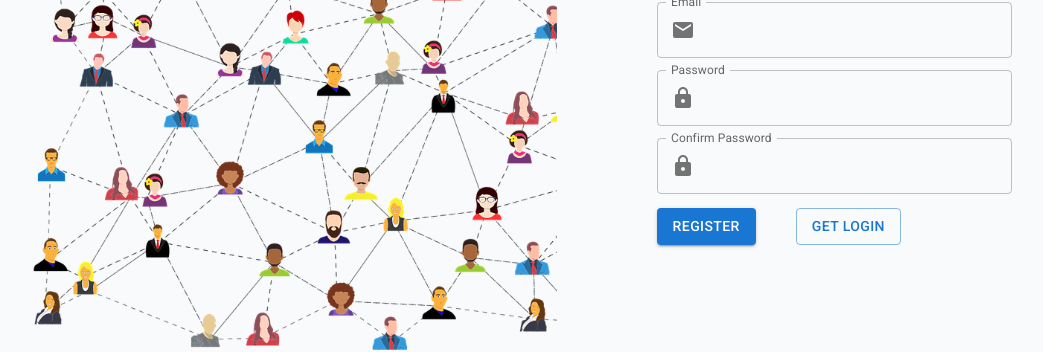
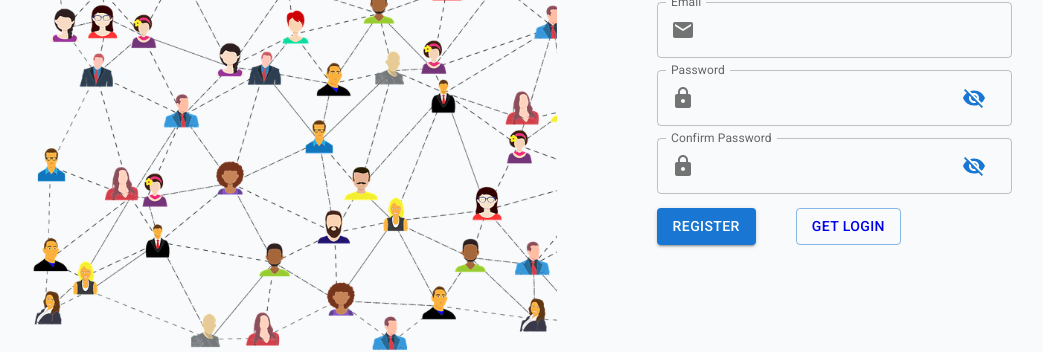
Before and after one commit to aldysprima/connectin-ui, a React (Create React App) app: page /register in a window 1280 px wide. Shown: the part 312-664 px from the top of the page, without its empty margins (68-1111 px from the left). Built offline with nearby package versions, Linux system fonts and the light colour scheme.

Commit message:
finish login integration with api

```diff
--- a/src/App.js
+++ b/src/App.js
@@ -3,10 +3,13 @@ import Home from "./Pages/Home";
 import Login from "./Pages/Login";
 import Register from "./Pages/Register";
 import Profile from "./Pages/Profile";
+import { ToastContainer } from "react-toastify";
+import "react-toastify/dist/ReactToastify.css";
 
 function App() {
   return (
     <BrowserRouter>
+      <ToastContainer theme="colored" position="bottom-center" />
       <Routes>
         <Route path="/" element={<Login />} />
         <Route path="/register" element={<Register />} />
--- a/src/Pages/Login.jsx
+++ b/src/Pages/Login.jsx
@@ -1,5 +1,7 @@
-import React from "react";
-import { Link as LinkTo } from "react-router-dom";
+import React, { useRef, useState } from "react";
+import { Link as LinkTo, useNavigate } from "react-router-dom";
+import Axios from "axios";
+import { toast } from "react-toastify";
 import {
   Stack,
   Box,
@@ -8,9 +10,53 @@ import {
   Button,
   Link,
   Divider,
+  IconButton,
+  InputAdornment,
 } from "@mui/material";
+import { Visibility, VisibilityOff } from "@mui/icons-material";
 
 function Login() {
+  const [visible, setVisible] = useState(false);
+  const [loading, setLoading] = useState(false);
+  const user = useRef("");
+  const password = useRef("");
+  const navigate = useNavigate();
+
+  const showPassword = () => {
+    if (!visible) {
+      setVisible(true);
+    } else {
+      setVisible(false);
+    }
+  };
+
+  const onBtnLogin = () => {
+    const loginCredential = {
+      user: user.current.value,
+      password: password.current.value,
+    };
+
+    setLoading(true);
+
+    Axios.post(process.env.REACT_APP_API + "/api/auth/login", loginCredential)
+      .then((respond) => {
+        toast.success("Login Success!");
+        setLoading(false);
+        console.log(respond.headers);
+
+        // Reset Input Field
+        user.current.value = "";
+        password.current.value = "";
+        navigate("/home");
+      })
+      .catch((error) => {
+        setLoading(false);
+        toast.error(error.response.data);
+      });
+
+    console.log(loginCredential);
+  };
+
   return (
     <Stack
       width={"100vw"}
@@ -35,13 +81,34 @@ function Login() {
             label="Username/Email"
             variant="outlined"
             margin={"normal"}
+            inputRef={user}
           />
-          <TextField label="Password" variant="outlined" type={"password"} />
+          <TextField
+            label="Password"
+            variant="outlined"
+            type={visible ? "text" : "password"}
+            inputRef={password}
+            InputProps={{
+              endAdornment: (
+                <InputAdornment position="end">
+                  <IconButton
+                    color="primary"
+                    size="large"
+                    onClick={showPassword}
+                  >
+                    {visible ? <Visibility /> : <VisibilityOff />}
+                  </IconButton>
+                </InputAdornment>
+              ),
+            }}
+          />
           <Button
             variant="contained"
             sx={{
               backgroundColor: "#2980b9",
             }}
+            onClick={onBtnLogin}
+            disabled={loading}
           >
             Log in
           </Button>
@@ -50,10 +117,7 @@ function Login() {
           </Link>
           <Divider />
           <LinkTo to="/register" style={{ textDecoration: "none" }}>
-            <Button
-              sx={{ width: "100%", textDecoration: "none" }}
-              variant="outlined"
-            >
+            <Button sx={{ width: "100%" }} variant="outlined">
               Create New Account
             </Button>
           </LinkTo>
--- a/src/Pages/Register.jsx
+++ b/src/Pages/Register.jsx
@@ -1,4 +1,5 @@
 import React, { useRef, useState } from "react";
+import { Link } from "react-router-dom";
 import Axios from "axios";
 import {
   Box,
@@ -7,18 +8,33 @@ import {
   TextField,
   Typography,
   Button,
+  IconButton,
 } from "@mui/material";
-import { AccountCircle, Email, Lock } from "@mui/icons-material";
-import { ToastContainer, toast } from "react-toastify";
-import "react-toastify/dist/ReactToastify.css";
+import {
+  AccountCircle,
+  Email,
+  Lock,
+  Visibility,
+  VisibilityOff,
+} from "@mui/icons-material";
+import { toast } from "react-toastify";
 import background from "../assets/socmed1.png";
 
 function Register() {
+  const [visible, setVisible] = useState(false);
   const [loading, setLoading] = useState(false);
   const emailRef = useRef("");
   const usernameRef = useRef("");
   const passwordRef = useRef("");
   const confirmPasswordRef = useRef("");
+
+  const showPassword = () => {
+    if (!visible) {
+      setVisible(true);
+    } else {
+      setVisible(false);
+    }
+  };
 
   const onClickRegister = () => {
     const newUser = {
@@ -29,9 +45,10 @@ function Register() {
     };
     setLoading(true);
 
-    Axios.post("http://localhost:4500/api/users/register", newUser)
+    Axios.post(process.env.REACT_APP_API + "/api/users/register", newUser)
       .then((respond) => {
         setLoading(false);
+        setVisible(false);
         console.log(respond);
         toast.info(
           `Registration Succeed! Please Verify your Account within 2 minutes`
@@ -119,12 +136,23 @@ function Register() {
               label="Password"
               variant="outlined"
               margin="dense"
-              type="password"
+              type={visible ? "text" : "password"}
               inputRef={passwordRef}
               InputProps={{
                 startAdornment: (
                   <InputAdornment position="start">
                     <Lock />
+                  </InputAdornment>
+                ),
+                endAdornment: (
+                  <InputAdornment position="end">
+                    <IconButton
+                      color="primary"
+                      size="large"
+                      onClick={showPassword}
+                    >
+                      {visible ? <Visibility /> : <VisibilityOff />}
+                    </IconButton>
                   </InputAdornment>
                 ),
               }}
@@ -133,12 +161,23 @@ function Register() {
               label="Confirm Password"
               variant="outlined"
               margin="dense"
-              type="password"
+              type={visible ? "text" : "password"}
               inputRef={confirmPasswordRef}
               InputProps={{
                 startAdornment: (
                   <InputAdornment position="start">
                     <Lock />
+                  </InputAdornment>
+                ),
+                endAdornment: (
+                  <InputAdornment position="end">
+                    <IconButton
+                      color="primary"
+                      size="large"
+                      onClick={showPassword}
+                    >
+                      {visible ? <Visibility /> : <VisibilityOff />}
+                    </IconButton>
                   </InputAdornment>
                 ),
               }}
@@ -152,9 +191,12 @@ function Register() {
             >
               {loading ? "Loading..." : "Register"}
             </Button>
-            <Button variant="outlined">Get Login</Button>
+            <Button variant="outlined">
+              <Link to="/" style={{ textDecoration: "none" }}>
+                Get Login
+              </Link>
+            </Button>
           </Stack>
-          <ToastContainer theme="colored" position="bottom-center" />
         </Box>
       </Stack>
     </Box>
```
Also changed, not shown: 2 other files (tests, documents, lock files or other folders).
